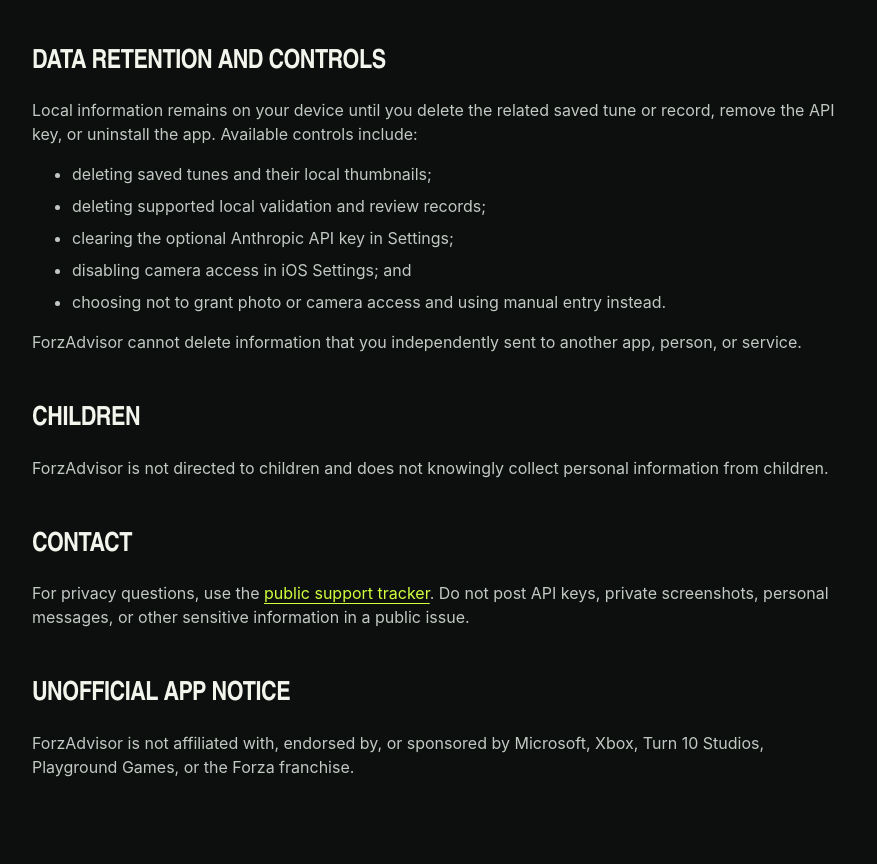
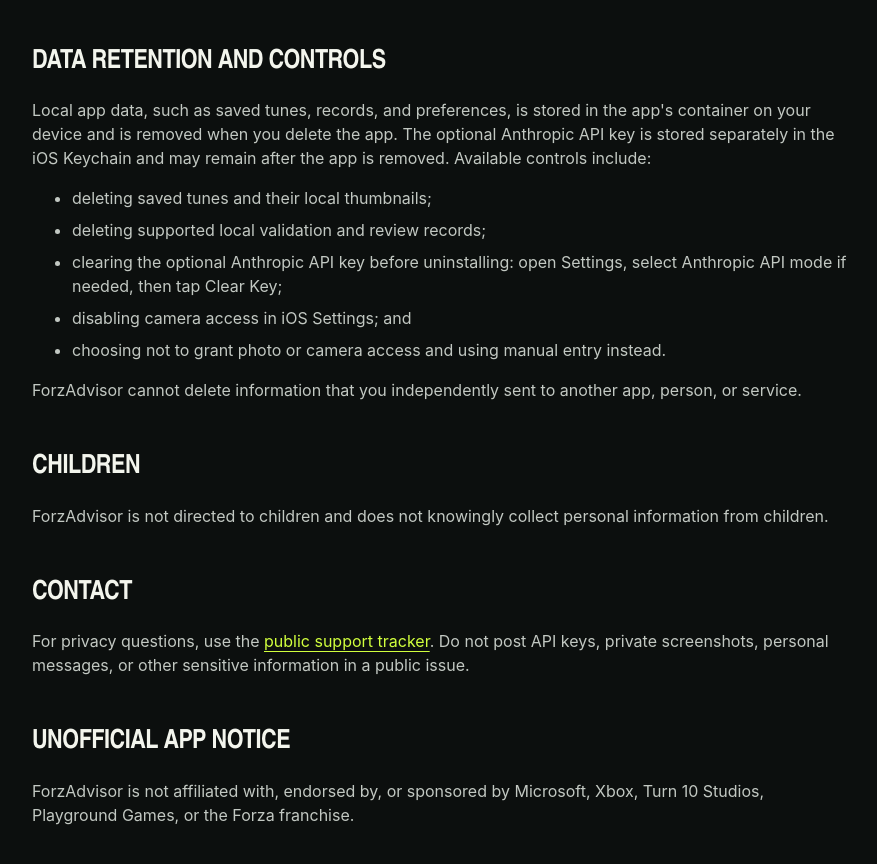
Before and after one commit to Sankofa06/ForzAdvisor, a plain HTML site: page landing-page/privacy/index.html in a window 1280 px wide. Shown: the part 1683-2547 px from the top of the page, without its empty margins (198-1075 px from the left). Drawn offline with Linux system fonts and the light colour scheme.

Commit message:
Clarify Keychain retention in privacy policy

```diff
--- a/landing-page/privacy/index.html
+++ b/landing-page/privacy/index.html
@@ -50,11 +50,11 @@
       </ul>
 
       <h2>Data retention and controls</h2>
-      <p>Local information remains on your device until you delete the related saved tune or record, remove the API key, or uninstall the app. Available controls include:</p>
+      <p>Local app data, such as saved tunes, records, and preferences, is stored in the app's container on your device and is removed when you delete the app. The optional Anthropic API key is stored separately in the iOS Keychain and may remain after the app is removed. Available controls include:</p>
       <ul>
         <li>deleting saved tunes and their local thumbnails;</li>
         <li>deleting supported local validation and review records;</li>
-        <li>clearing the optional Anthropic API key in Settings;</li>
+        <li>clearing the optional Anthropic API key before uninstalling: open Settings, select Anthropic API mode if needed, then tap Clear Key;</li>
         <li>disabling camera access in iOS Settings; and</li>
         <li>choosing not to grant photo or camera access and using manual entry instead.</li>
       </ul>
```
